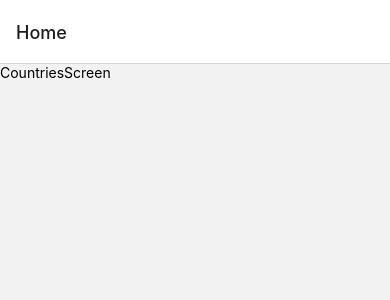
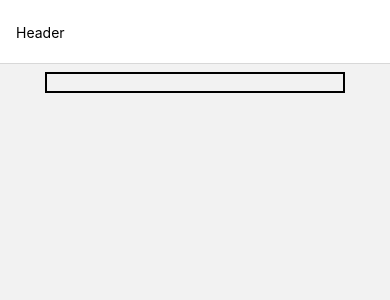
Before and after one commit to Mogakamo/countries-stage3, a React Native app: screen /Home in a window 390 px wide. Shown: the top 300 px of the page. Built offline with nearby package versions, Linux system fonts and the light colour scheme.

Commit message:
[chore]: added the react native heroicons package and alsod done some UI

```diff
--- a/package.json
+++ b/package.json
@@ -11,13 +11,16 @@
   "dependencies": {
     "@react-navigation/native": "^6.0.13",
     "@react-navigation/native-stack": "^6.9.1",
+    "axios": "^1.1.3",
     "expo": "~47.0.3",
     "expo-status-bar": "~1.4.2",
     "nativewind": "^2.0.11",
     "react": "18.1.0",
     "react-native": "0.70.5",
+    "react-native-heroicons": "^3.2.0",
     "react-native-safe-area-context": "4.4.1",
-    "react-native-screens": "~3.18.0"
+    "react-native-screens": "~3.18.0",
+    "react-native-svg": "^13.5.0"
   },
   "devDependencies": {
     "@babel/core": "^7.12.9",
--- /dev/null
+++ b/src/components/Header.jsx
@@ -0,0 +1,12 @@
+import { View, Text } from 'react-native'
+import React from 'react'
+
+const Header = () => {
+  return (
+    <View>
+      <Text>Header</Text>
+    </View>
+  )
+}
+
+export default Header
--- /dev/null
+++ b/src/components/SearchInput.tsx
@@ -0,0 +1,12 @@
+import {View, TextInput} from "react-native"
+
+const SearchInput = () => {
+    return (
+        <View className="p-2 items-center">
+
+            <TextInput className="border-2 w-4/5" />
+        </View>
+    )
+}
+
+export default SearchInput
--- a/src/navigation/MainStackNavigator.jsx
+++ b/src/navigation/MainStackNavigator.jsx
@@ -1,19 +1,23 @@
-import { View, Text } from 'react-native'
-import React from 'react'
-import { createNativeStackNavigator } from '@react-navigation/native-stack'
-import CountriesScreen from '../screens/CountriesScreen'
-import CountryDetailsScreen from '../screens/CountryDetailsScreen'
+import { View, Text } from "react-native";
+import React from "react";
+import { createNativeStackNavigator } from "@react-navigation/native-stack";
 
-const Stack = createNativeStackNavigator()
+// Screens
+import CountriesScreen from "../screens/CountriesScreen";
+import CountryDetailsScreen from "../screens/CountryDetailsScreen";
+import Header from "../components/Header";
+
+const Stack = createNativeStackNavigator();
 
 const MainStackNavigator = () => {
-
   return (
     <Stack.Navigator>
-      <Stack.Screen name='Home' component={CountriesScreen} />
-      <Stack.Screen name='Details' component={CountryDetailsScreen} />
+      <Stack.Screen name="Home" component={CountriesScreen} options={{
+        headerTitle: (props) => <Header />
+      }} />
+      <Stack.Screen name="CountryDetails" component={CountryDetailsScreen} />
     </Stack.Navigator>
-  )
-}
+  );
+};
 
-export default MainStackNavigator
+export default MainStackNavigator;
--- a/src/screens/CountriesScreen.jsx
+++ b/src/screens/CountriesScreen.jsx
@@ -1,10 +1,11 @@
 import { View, Text } from 'react-native'
 import React from 'react'
+import SearchInput from '../components/SearchInput'
 
 const CountriesScreen = () => {
   return (
     <View>
-      <Text>CountriesScreen</Text>
+      <SearchInput />
     </View>
   )
 }
```
Also changed, not shown: 1 other file (tests, documents, lock files or other folders).
